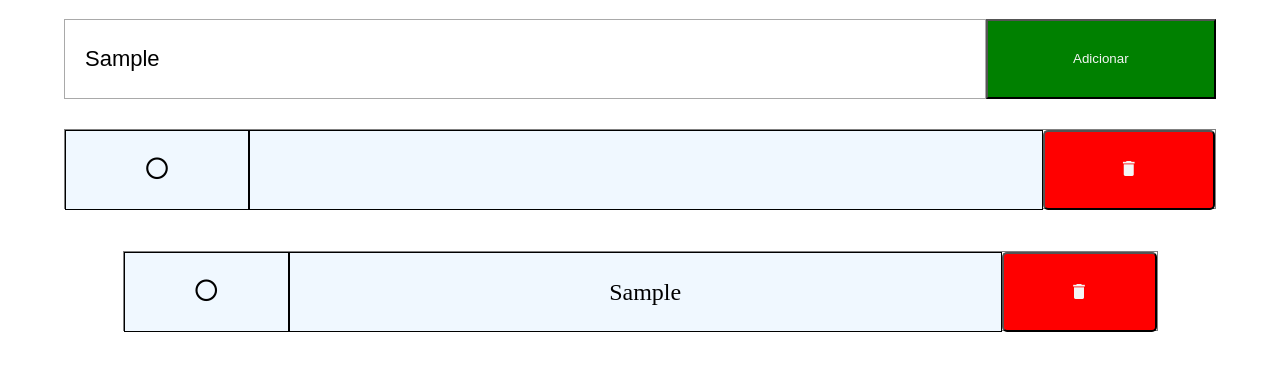
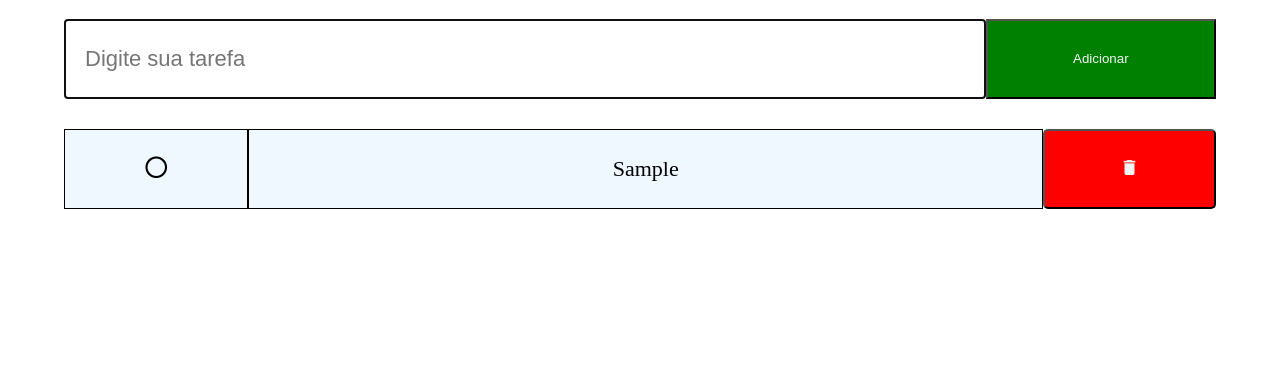
Before and after one commit to LeoRocha-hmd/Lista-De-Tarefa, a plain HTML site: page index.html in a window 1280 px wide. Both pictures are taken after typing "Sample" into the empty fields and a click on the button "Adicionar". Shown: the part 61-432 px from the top of the page. Drawn offline with Linux system fonts and the light colour scheme.

Commit message:
correção do js;

```diff
--- a/css/estilo.css
+++ b/css/estilo.css
@@ -42,7 +42,6 @@ header {
 }
 
 main {
-    border: 1px solid gray;
     display: flex;
     flex-flow: row wrap;
     width: 90%;
@@ -51,12 +50,13 @@ main {
     margin-top: 30px;
 }
 
-#lista-feita {
+.lista-feita {
     width: 100%;
     height: 80px;
     display: flex;
     flex-flow: row wrap;
-    margin-bottom: 1%;
+    margin-bottom: 2%;
+
 }
 
 #icone-v {
@@ -71,23 +71,28 @@ main {
 
 #barra-t {
     display: flex;
-    text-align: center;
     align-items: center;
     justify-content: center;
+
     flex: 69%;
-    font-size: 24px;
+    font-size: 22px;
     border: 1px solid black;
     background: aliceblue;
 
 }
 
-#btn-d {
+.btn-d {
     flex: 15%;
     font-size: 20px;
     color: whitesmoke;
     background: red;
     border-radius: 5px;
 }
+
+
+
+/*
+estou fazendo ainda
 
 section {
     border: 1px solid gray;
@@ -115,4 +120,4 @@ section {
 #lista-clique {
     background: rgb(203, 238, 149);
     text-decoration: line-through;
-}
+}*/
--- a/index.html
+++ b/index.html
@@ -13,7 +13,6 @@
 
     <h1>Lista De Tarefas</h1>
 
-
     <header>
         <div id="areaLista">
             <input id="input" type="text" placeholder="Digite sua tarefa">
@@ -22,23 +21,15 @@
     </header>
 
     <main id="area-main">
-        <div id="lista-feita">
-            <div id="icone-v"><i class="mdi mdi-circle-outline"></i></div>
-            <div id="barra-t">
-                <p></p>
-            </div>
-            <button id="btn-d">
-                <i class="mdi mdi-delete"></i>
-            </button>
-        </div>
+
     </main>
 
 
-
-    <!--<section>
+    <!--
+    <section>
         <div id="lista-clique">
             <div id="icone-v">
-                <i class="mdi mdi-check-underline-circle"></i>
+                <i class="mdi mdi-check-underline-circle" onclick=""></i>
 
             </div>
 
@@ -48,10 +39,9 @@
             </div>
 
             <button id="btn-d"><i class="mdi mdi-delete"></i></button>
-        </div>
+        </div>]-->
 
     </section>
-   -->
 
     <script src="js/script.js"></script>
 </body>
--- a/js/script.js
+++ b/js/script.js
@@ -1,23 +1,76 @@
+let contador = 0;
 let input = document.getElementById("input");
-let btnAdd = document.getElementById("btn_add");
+let btnAdd = document.querySelector("#btn_add");
 let main = document.getElementById("area-main")
+
+
+
 function addTarefa() {
     let valorInput = input.value;
     if ((valorInput !== 0) && (valorInput !== null) && (valorInput !== "") && (valorInput !== undefined)) {
-        let NovoItem = `<main id="area-main">
-        <div id="lista-feita">
+        contador++;
+        let NovoItem = `
+        <div  id="${contador}" class ="lista-feita">
             <div id="icone-v"><i class="mdi mdi-circle-outline"></i></div>
             <div id="barra-t">
                 ${valorInput}
             </div>
-            <button id="btn-d">
+            <button class="btn-d" onclick="deletar(${contador})">
                 <i class="mdi mdi-delete"></i>
             </button>
         </div>
-    </main>
-
     `
         main.innerHTML += NovoItem;
-
+        input.value = "";
+        input.focus();
     }
 }
+
+function deletar(id) {
+    let tarefa = document.getElementById(id);
+    tarefa.remove();
+}
+
+
+
+
+
+
+
+
+
+
+
+
+
+
+
+
+
+
+
+
+
+
+
+/*let icone = document.getElementById("icone-v");
+function onclique() {
+    let NovoItem = `<main id="area-main">
+    <div id="lista-clique">
+            <div id="icone-v">
+                <i class="mdi mdi-check-underline-circle"></i>
+            </div>
+            <div id="barra-t">
+            ${valorInput
+        }
+            </div>
+            <button id="btn-d"><i class="mdi mdi-delete"></i></button>
+        </div>
+</main>
+
+`
+}
+*/
+
+
+console.log(contador);
```
